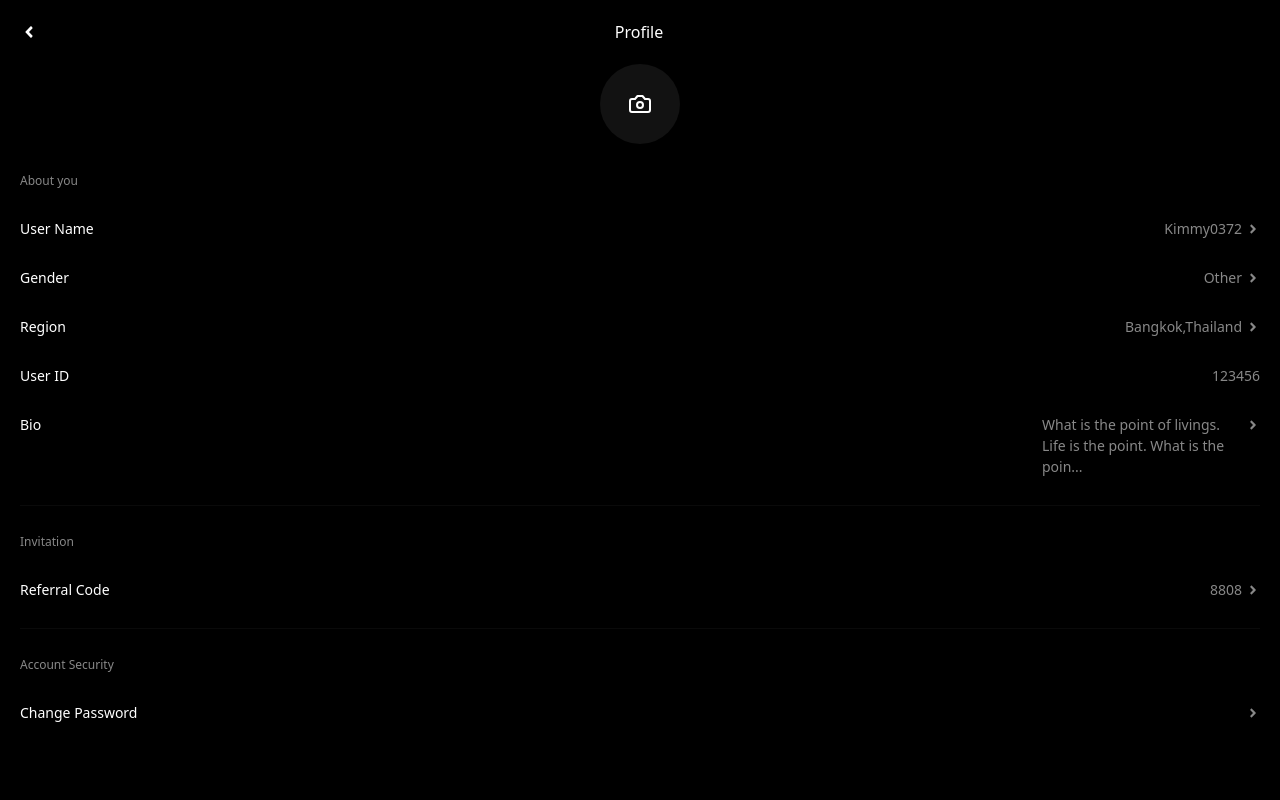
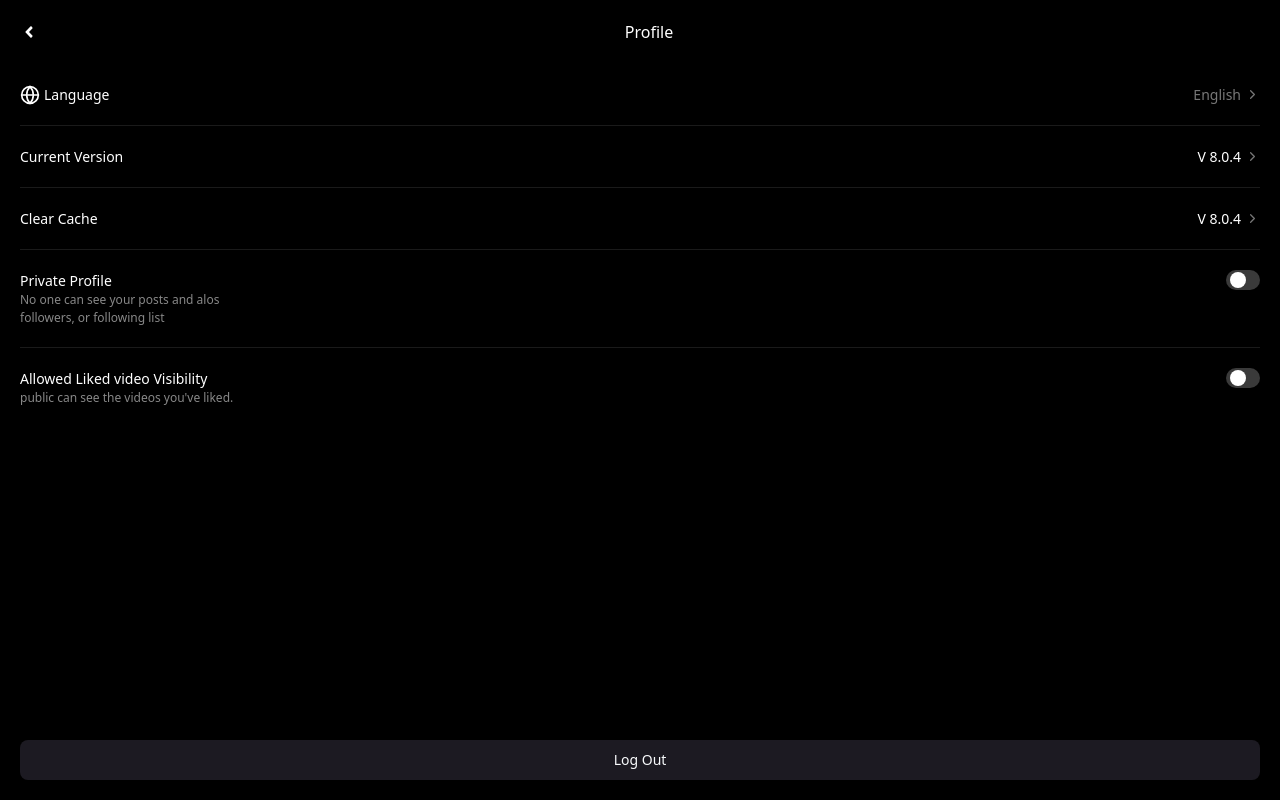
Before and after one commit to MyoMyatAung/beabox-uat, a React (Vite) app: page /settings in a window 1280 px wide. Built offline with nearby package versions, Linux system fonts and the light colour scheme.

Commit message:
add setting ui

```diff
--- a/package.json
+++ b/package.json
@@ -13,6 +13,7 @@
     "@radix-ui/react-avatar": "^1.1.2",
     "@radix-ui/react-dialog": "^1.1.4",
     "@radix-ui/react-slot": "^1.1.1",
+    "@radix-ui/react-switch": "^1.1.2",
     "@radix-ui/react-tabs": "^1.1.2",
     "@reduxjs/toolkit": "^2.5.0",
     "class-variance-authority": "^0.7.1",
--- a/src/components/profile/edit-bio.tsx
+++ b/src/components/profile/edit-bio.tsx
@@ -2,8 +2,6 @@ import { FaAngleLeft, FaAngleRight } from "react-icons/fa";
 import { Drawer, DrawerContent, DrawerTrigger } from "@/components/ui/drawer";
 import { Button } from "../ui/button";
 import { useState } from "react";
-import { X } from "lucide-react";
-import { Textarea } from "../ui/textarea";
 
 const EditBio = () => {
   const [isOpen, setIsOpen] = useState(false);
--- /dev/null
+++ b/src/components/profile/edit-language.tsx
@@ -0,0 +1,77 @@
+import {
+  Drawer,
+  DrawerClose,
+  DrawerContent,
+  DrawerTrigger,
+} from "@/components/ui/drawer";
+import { ChevronRight, Globe } from "lucide-react";
+import { useState } from "react";
+
+const EditLanguage = () => {
+  const [lang, setLang] = useState("English");
+  const [isOpen, setIsOpen] = useState(false);
+  return (
+    <Drawer>
+      <div className="flex justify-between items-center">
+        <p className="flex items-center gap-1 text-[14px]">
+          <Globe size={20} /> Language
+        </p>
+        <DrawerTrigger asChild>
+          <p className="flex items-center gap-1 text-[14px] text-[#777777]">
+            {lang} <ChevronRight size={15} />
+          </p>
+        </DrawerTrigger>
+      </div>
+      <DrawerContent className="border-0 bg-[#121012]">
+        <div className="w-full px-5 py-7 space-y-5">
+          <div className="flex flex-col items-center">
+            <div className="flex items-center gap-2">
+              <h1
+                onClick={() => setLang("English")}
+                className={`${
+                  lang == "English" ? "text-white" : "text-[#999]"
+                } text-[16px]`}
+              >
+                English
+              </h1>
+              <span
+                className={`w-[6px] h-[6px] rounded-full gradient-bg ${
+                  lang == "English" ? "block" : "hidden"
+                }`}
+              ></span>
+            </div>
+          </div>
+          <div className="w-full h-[0.08px] bg-[#FFFFFF0A]"></div>
+
+          <div className="flex flex-col items-center">
+            <div className="flex items-center gap-2">
+              <h1
+                onClick={() => setLang("Chinese")}
+                className={`${
+                  lang == "Chinese" ? "text-white" : "text-[#999]"
+                } text-[16px]`}
+              >
+                Chinese
+              </h1>
+              <span
+                className={`w-[6px] h-[6px] rounded-full gradient-bg ${
+                  lang == "Chinese" ? "block" : "hidden"
+                }`}
+              ></span>
+            </div>
+          </div>
+          <div className="w-full h-[0.08px] bg-[#FFFFFF0A]"></div>
+          <div className="flex flex-col items-center">
+            <div className="flex items-center gap-2">
+              <DrawerClose asChild>
+                <button className={` text-[#999] text-[16px]`}>Cancel</button>
+              </DrawerClose>
+            </div>
+          </div>
+        </div>
+      </DrawerContent>
+    </Drawer>
+  );
+};
+
+export default EditLanguage;
--- /dev/null
+++ b/src/components/ui/switch.tsx
@@ -0,0 +1,27 @@
+import * as React from "react"
+import * as SwitchPrimitives from "@radix-ui/react-switch"
+
+import { cn } from "@/lib/utils"
+
+const Switch = React.forwardRef<
+  React.ElementRef<typeof SwitchPrimitives.Root>,
+  React.ComponentPropsWithoutRef<typeof SwitchPrimitives.Root>
+>(({ className, ...props }, ref) => (
+  <SwitchPrimitives.Root
+    className={cn(
+      "peer inline-flex h-6 w-11 shrink-0 cursor-pointer items-center rounded-full border-2 border-transparent transition-colors focus-visible:outline-none focus-visible:ring-2 focus-visible:ring-ring focus-visible:ring-offset-2 focus-visible:ring-offset-background disabled:cursor-not-allowed disabled:opacity-50 data-[state=checked]:bg-primary data-[state=unchecked]:bg-input",
+      className
+    )}
+    {...props}
+    ref={ref}
+  >
+    <SwitchPrimitives.Thumb
+      className={cn(
+        "pointer-events-none block h-5 w-5 rounded-full bg-background shadow-lg ring-0 transition-transform data-[state=checked]:translate-x-5 data-[state=unchecked]:translate-x-0"
+      )}
+    />
+  </SwitchPrimitives.Root>
+))
+Switch.displayName = SwitchPrimitives.Root.displayName
+
+export { Switch }
--- a/src/index.css
+++ b/src/index.css
@@ -81,3 +81,64 @@
 .no-scrollbar::-webkit-scrollbar {
   display: none; /* For Chrome, Safari, and Edge */
 }
+.switch {
+  position: relative;
+  display: inline-block;
+  width: 34px;
+  height: 20px;
+}
+
+/* Hide default HTML checkbox */
+.switch input {
+  opacity: 0;
+  width: 0;
+  height: 0;
+}
+
+/* The slider */
+.slider {
+  position: absolute;
+  cursor: pointer;
+  top: 0;
+  left: 0;
+  right: 0;
+  bottom: 0;
+  background-color: #3a3a3a;
+  -webkit-transition: 0.4s;
+  transition: 0.4s;
+}
+
+.slider:before {
+  position: absolute;
+  content: "";
+  height: 16px;
+  width: 16px;
+  left: 4px;
+  bottom: 2px;
+  background-color: white;
+  -webkit-transition: 0.4s;
+  transition: 0.4s;
+}
+
+input:checked + .slider {
+  @apply bg-gradient-to-r to-[#CD3EFF] from-[#FFB2E0];
+}
+
+/* input:focus + .slider {
+  box-shadow: 0 0 1px bg-gradient;
+} */
+
+input:checked + .slider:before {
+  -webkit-transform: translateX(11px);
+  -ms-transform: translateX(11px);
+  transform: translateX(11px);
+}
+
+/* Rounded sliders */
+.slider.round {
+  border-radius: 34px;
+}
+
+.slider.round:before {
+  border-radius: 50%;
+}
--- /dev/null
+++ b/src/page/profile/ProfileDetail.tsx
@@ -0,0 +1,60 @@
+import { paths } from "@/routes/paths";
+import { Camera } from "lucide-react";
+import { FaAngleLeft, FaAngleRight } from "react-icons/fa";
+import { Link } from "react-router-dom";
+import EditUsername from "@/components/profile/edit-username";
+import EditGender from "@/components/profile/edit-gender";
+import EditReferral from "@/components/profile/edit-referral";
+import ChangePassword from "@/components/profile/change-password";
+import EditBio from "@/components/profile/edit-bio";
+
+const Settings = () => {
+  return (
+    <div className="w-full h-screen px-5">
+      <div className="flex justify-between items-center py-5">
+        <Link to={paths.profile}>
+          <FaAngleLeft size={18} />
+        </Link>
+        <p className="text-[16px] mr-5">Profile</p>
+        <div></div>
+      </div>
+      <div className="w-[80px] h-[80px] rounded-full bg-[#FFFFFF12] flex justify-center items-center mx-auto">
+        <Camera />
+      </div>
+      <div className="flex flex-col gap-7 my-7">
+        <h1 className="text-[12px] text-[#888]">About you</h1>
+        <EditUsername />
+        <EditGender />
+        <div className="text-[14px] flex items-center justify-between">
+          <h1>Region</h1>
+          <p className="flex items-center gap-1 text-[#888]">
+            Bangkok,Thailand <FaAngleRight />
+          </p>
+        </div>
+        <div className="text-[14px] flex items-center justify-between">
+          <h1>User ID</h1>
+          <p className="flex items-center gap-1 text-[#888]">123456</p>
+        </div>
+        <EditBio />
+      </div>
+      <div className="w-full h-[0.08px] bg-[#FFFFFF0A]"></div>
+      <div className="flex flex-col gap-7 my-7">
+        <h1 className="text-[12px] text-[#888]">Invitation</h1>
+        <EditReferral />
+      </div>
+      <div className="w-full h-[0.08px] bg-[#FFFFFF0A]"></div>
+      <div className="flex flex-col gap-7 my-7">
+        <h1 className="text-[12px] text-[#888]">Account Security</h1>
+        <ChangePassword />
+        {/* <div className="text-[14px] flex items-center justify-between">
+          <h1>Change Password</h1>
+          <p className="flex items-center gap-1 text-[#888]">
+            <FaAngleRight />
+          </p>
+        </div> */}
+      </div>
+    </div>
+  );
+};
+
+export default Settings;
--- a/src/page/profile/Settings.tsx
+++ b/src/page/profile/Settings.tsx
@@ -1,57 +1,69 @@
 import { paths } from "@/routes/paths";
-import { Camera } from "lucide-react";
-import { FaAngleLeft, FaAngleRight } from "react-icons/fa";
+import { FaAngleLeft } from "react-icons/fa";
 import { Link } from "react-router-dom";
-import EditUsername from "@/components/profile/edit-username";
-import EditGender from "@/components/profile/edit-gender";
-import EditReferral from "@/components/profile/edit-referral";
-import ChangePassword from "@/components/profile/change-password";
-import EditBio from "@/components/profile/edit-bio";
+import { Globe, ChevronRight } from "lucide-react";
+import { Button } from "@/components/ui/button";
+import EditLanguage from "@/components/profile/edit-language";
 
 const Settings = () => {
   return (
-    <div className="w-full h-screen px-5">
+    <div className="w-full h-screen px-5 flex flex-col items-center justify-between">
+      <div className="top flex flex-col gap-5 w-full">
         <div className="flex justify-between items-center py-5">
           <Link to={paths.profile}>
             <FaAngleLeft size={18} />
           </Link>
-        <p className="text-[16px] mr-5">Profile</p>
+          <p className="text-[16px]">Profile</p>
           <div></div>
         </div>
-      <div className="w-[80px] h-[80px] rounded-full bg-[#FFFFFF12] flex justify-center items-center mx-auto">
-        <Camera />
-      </div>
-      <div className="flex flex-col gap-7 my-7">
-        <h1 className="text-[12px] text-[#888]">About you</h1>
-        <EditUsername />
-        <EditGender />
-        <div className="text-[14px] flex items-center justify-between">
-          <h1>Region</h1>
-          <p className="flex items-center gap-1 text-[#888]">
-            Bangkok,Thailand <FaAngleRight />
+
+        <EditLanguage />
+
+        <div className="border-b border-white/10"></div>
+        <div className="flex justify-between items-center">
+          <p className="flex items-center gap-1 text-[14px]">Current Version</p>
+          <p className="flex items-center gap-1 text-[14px]">
+            V 8.0.4 <ChevronRight size={15} className="text-[#777777]" />
           </p>
         </div>
-        <div className="text-[14px] flex items-center justify-between">
-          <h1>User ID</h1>
-          <p className="flex items-center gap-1 text-[#888]">123456</p>
+        <div className="border-b border-white/10"></div>
+        <div className="flex justify-between items-center">
+          <p className="flex items-center gap-1 text-[14px]">Clear Cache</p>
+          <p className="flex items-center gap-1 text-[14px]">
+            V 8.0.4 <ChevronRight size={15} className="text-[#777777]" />
+          </p>
         </div>
-        <EditBio />
+        <div className="border-b border-white/10"></div>
+        <div className="flex justify-between items-start">
+          <div className="">
+            <p className="text-[14px]">Private Profile</p>
+            <p className="text-[12px] w-[230px] text-[#888]">
+              No one can see your posts and alos followers, or following list
+            </p>
           </div>
-      <div className="w-full h-[0.08px] bg-[#FFFFFF0A]"></div>
-      <div className="flex flex-col gap-7 my-7">
-        <h1 className="text-[12px] text-[#888]">Invitation</h1>
-        <EditReferral />
+          <label className="switch">
+            <input type="checkbox" />
+            <span className="slider round"></span>
+          </label>
         </div>
-      <div className="w-full h-[0.08px] bg-[#FFFFFF0A]"></div>
-      <div className="flex flex-col gap-7 my-7">
-        <h1 className="text-[12px] text-[#888]">Account Security</h1>
-        <ChangePassword />
-        {/* <div className="text-[14px] flex items-center justify-between">
-          <h1>Change Password</h1>
-          <p className="flex items-center gap-1 text-[#888]">
-            <FaAngleRight />
+        <div className="border-b border-white/10"></div>
+        <div className="flex justify-between items-start">
+          <div className="">
+            <p className="text-[14px]">Allowed Liked video Visibility</p>
+            <p className="text-[12px] w-[230px] text-[#888]">
+              public can see the videos you've liked.
             </p>
-        </div> */}
+          </div>
+          <label className="switch">
+            <input type="checkbox" />
+            <span className="slider round"></span>
+          </label>
+        </div>
+      </div>
+      <div className="bot w-full py-5">
+        <Button className="w-full rounded-lg bg-[#1C1A22] hover:bg-[#1C1A22]">
+          Log Out
+        </Button>
       </div>
     </div>
   );
--- a/src/routes/Routing.tsx
+++ b/src/routes/Routing.tsx
@@ -2,12 +2,13 @@ import { lazy, Suspense } from "react";
 import { createBrowserRouter, RouterProvider } from "react-router-dom";
 import { paths } from "./paths";
 import RootLayout from "@/layouts/RootLayout";
-import Settings from "@/page/profile/settings";
 
 const Home = lazy(() => import("../page/home/Home"));
 const Explore = lazy(() => import("../page/explore/Explore"));
 const Application = lazy(() => import("../page/application/Application"));
 const Profile = lazy(() => import("../page/profile/Profile"));
+const ProfileDetail = lazy(() => import("../page/profile/ProfileDetail"));
+const Settings = lazy(() => import("../page/profile/Settings"));
 
 const Routing = () => {
   const router = createBrowserRouter([
@@ -52,6 +53,14 @@ const Routing = () => {
       ),
     },
     {
+      path: paths.profileDetail,
+      element: (
+        <Suspense fallback={<p>loading...</p>}>
+          <ProfileDetail />
+        </Suspense>
+      ),
+    },
+    {
       path: paths.settings,
       element: (
         <Suspense fallback={<p>loading...</p>}>
--- a/src/routes/paths.ts
+++ b/src/routes/paths.ts
@@ -3,5 +3,6 @@ export const paths = {
   explore: "/explore",
   profile: "/profile",
   settings: "/settings",
+  profileDetail: "/profile-detail",
   application: "/application",
 };
```
Also changed, not shown: 1 other file (tests, documents, lock files or other folders). Lines whose indentation alone changed are shown as unchanged.
